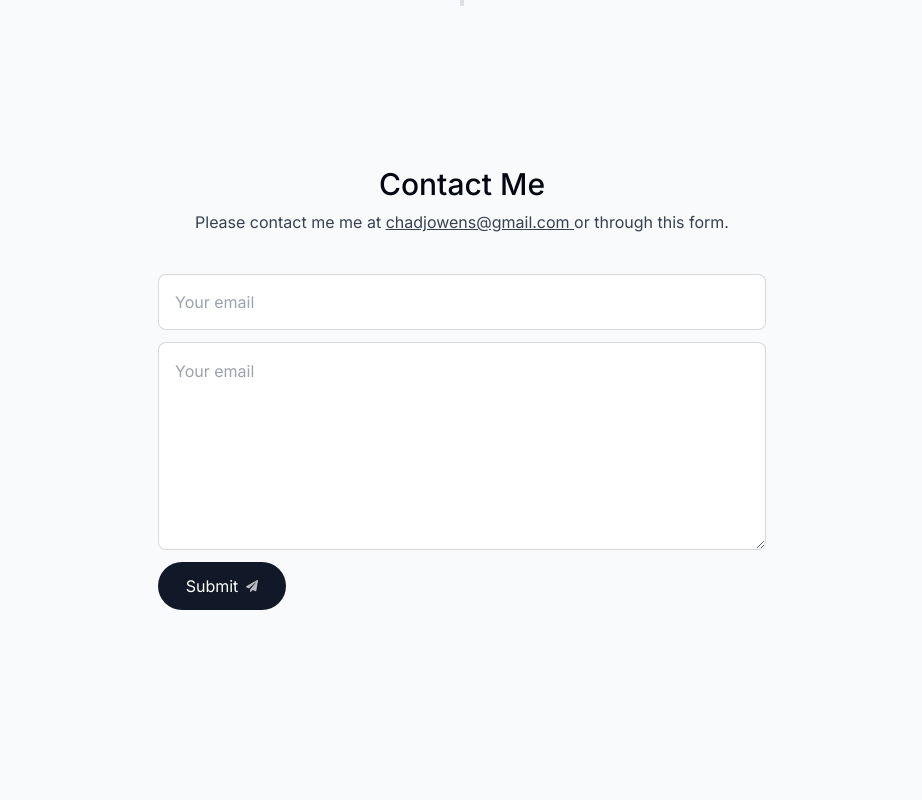
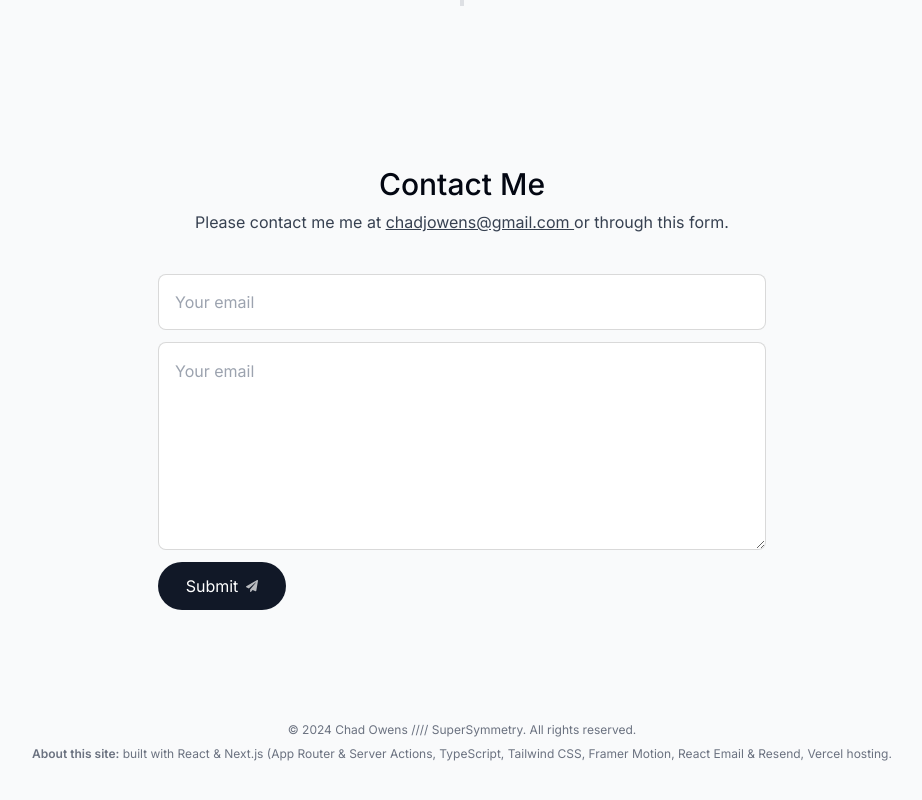
Before and after one commit to chadjowens/p_2024, a Next.js app: page / in a window 1280 px wide. Shown: the part 3778-4578 px from the top of the page, without its empty margins (178-1100 px from the left). Before the commit the page ends 4500 px from the top, so only its background shows below. Built offline with nearby package versions, Linux system fonts and the light colour scheme; no server answers.

Commit message:
Updated to add a small footer component.

```diff
--- a/app/layout.tsx
+++ b/app/layout.tsx
@@ -3,6 +3,7 @@
 import { Inter } from 'next/font/google'
 import ActiveSectionContextProvider from '@/context/active-section-context'
 import { Toaster } from 'react-hot-toast'
+import Footer from '@/components/footer'
 
 const inter = Inter({ subsets: ['latin'] })
 
@@ -29,6 +30,7 @@
         <ActiveSectionContextProvider>
           <Header />
           {children}
+          <Footer />
 
           <Toaster position="top-right" />
         </ActiveSectionContextProvider>
--- a/app/page.tsx
+++ b/app/page.tsx
@@ -6,6 +6,7 @@
 import Skills from '@/components/skills';
 import Experience from '@/components/experience';
 import Contact from '@/components/contact';
+// import Footer from '@/components/footer';
 
 
 export default function Home() {
@@ -18,6 +19,7 @@
       <Skills />
       <Experience />
       <Contact />
+      {/* <Footer /> */}
 
     </main>
   );
--- /dev/null
+++ b/components/footer.tsx
@@ -0,0 +1,14 @@
+import React from 'react'
+
+export default function Footer() {
+  return (
+    <footer className="mb-10 px-4 text-center text-gray-500 ">
+        <small className="mb-2 block text-xs">
+            &copy; 2024 Chad Owens //// SuperSymmetry. All rights reserved.
+        </small>
+        <p className="text-xs">
+            <span className="font-semibold">About this site:</span> built with React & Next.js (App Router & Server Actions, TypeScript, Tailwind CSS, Framer Motion, React Email & Resend, Vercel hosting.
+        </p>
+    </footer>
+  );
+}
```
